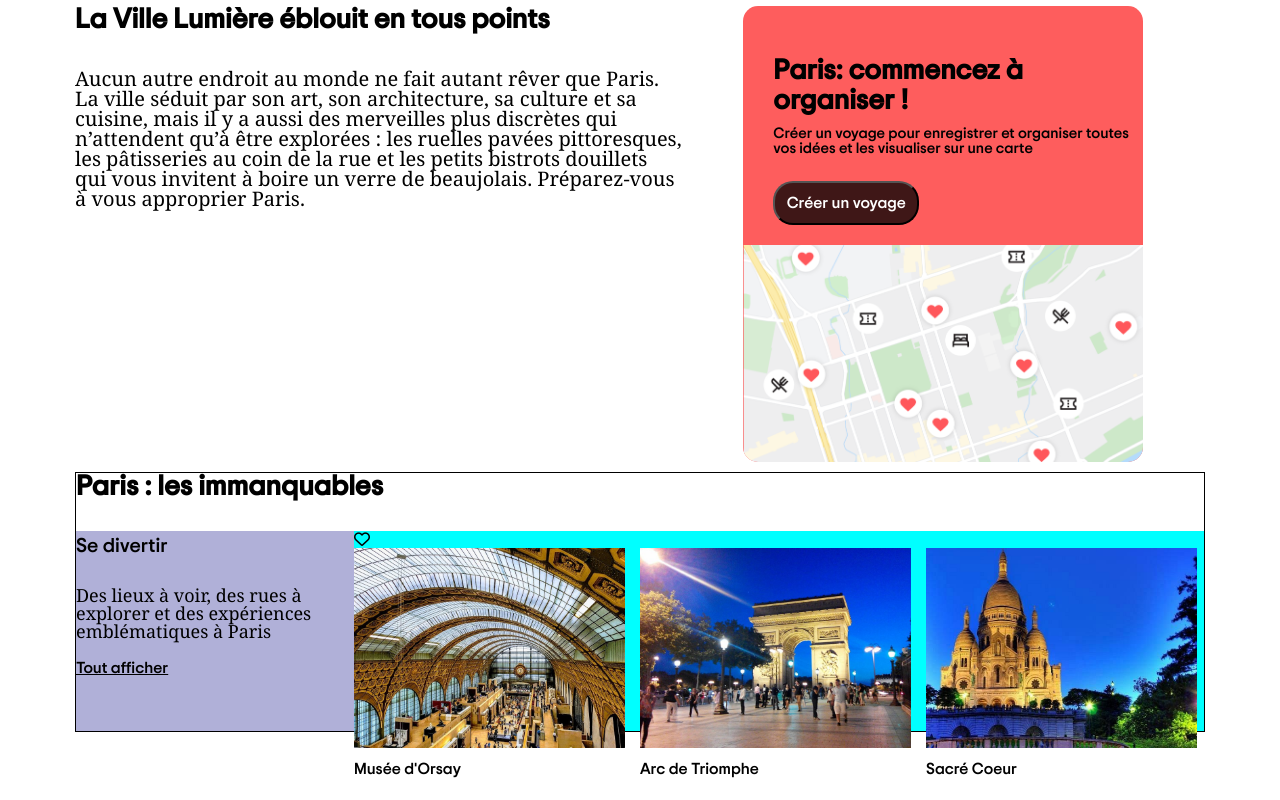
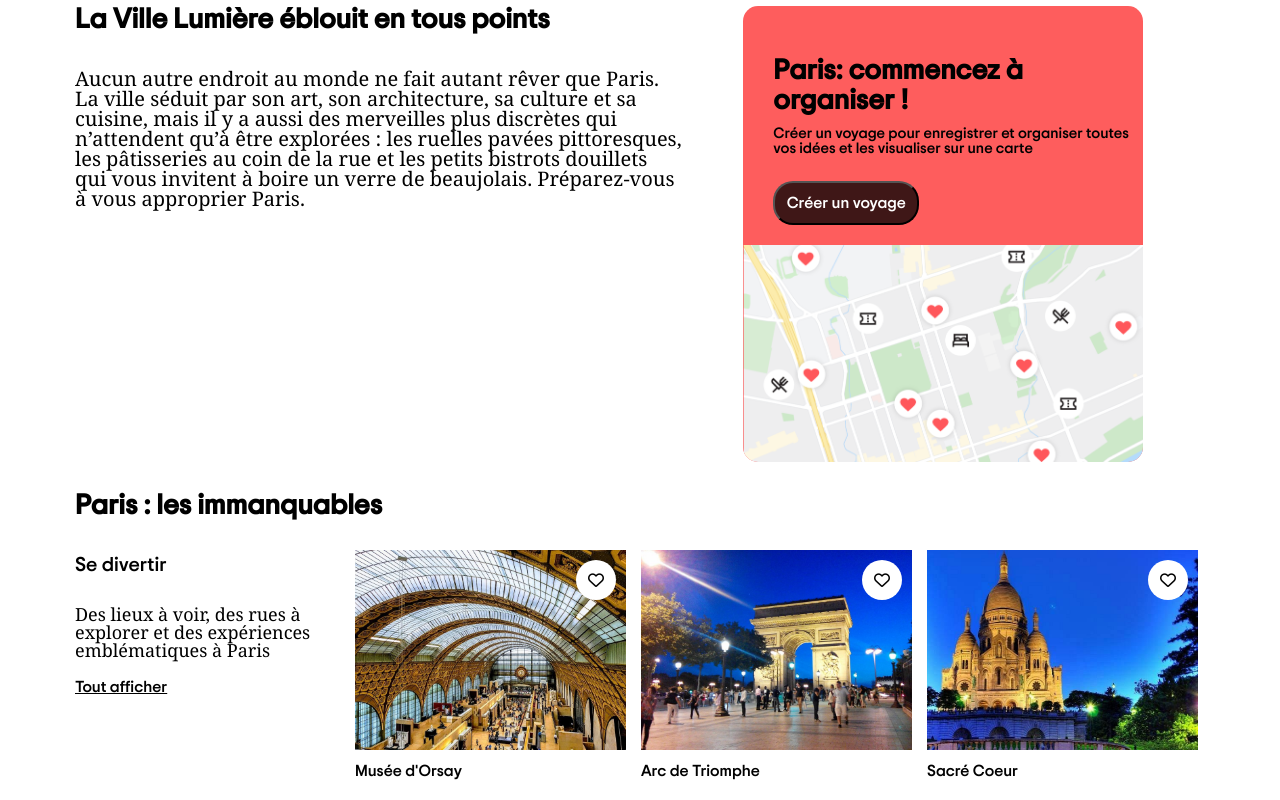
Before and after one commit to guillaumegemelas/TripAdvisor, a plain HTML site: page index.html in a window 1280 px wide. Shown: the part 918-1718 px from the top of the page. Drawn offline with Linux system fonts and the light colour scheme.

Commit message:
passage au second bloc

```diff
--- a/assets/css/style.css
+++ b/assets/css/style.css
@@ -259,15 +259,15 @@ h1 span {
 
 /*---Seconde partie de l'exercice-----------------------------------------------------------------*/
 .unmiss {
-  margin-top: 10px;
+  margin-top: 30px;
   /* height: 500px; determiner une valeur pour voir le bloc */
-  border: 1px solid black;
+  /* border: 1px solid black; */
 }
 
 main .bloc {
   margin-top: 30px;
   height: 200px;
-  background-color: #fe5d5d;
+  /* background-color: #fe5d5d; */
 }
 .bloc {
   display: flex;
@@ -296,17 +296,32 @@ main .bloc {
   position: relative;
 }
 
-.scroll .i {
-  position: absolute;
+.scroll li {
+  position: relative;
 }
 
+.colo2 .scroll i {
+  position: absolute;
+  right: 22px;
+  top: 22px;
+}
+
+.scroll div {
+  width: 40px;
+  height: 40px;
+  border-radius: 50px;
+  background-color: white;
+  position: absolute;
+  right: 10px;
+  top: 10px;
+}
 .colo1 {
   flex: 1;
-  background-color: rgb(176, 176, 216);
+  /* background-color: rgb(176, 176, 216); */
 }
 .colo2 {
   flex: 3;
-  background-color: aqua;
+  /* background-color: aqua; */
 }
 
 .bloc img {
--- a/index.html
+++ b/index.html
@@ -165,6 +165,8 @@
 
           <!-- 3 blocs qui se répètent à positionner avec 2 colonnes : texte et carroussel de photos -->
 
+          <!-- Premier bloc--------------------------------------------------------------------------- -->
+
           <section class="bloc">
             <div class="colo1">
               <h3>Se divertir</h3>
@@ -176,9 +178,10 @@
               <a href="#">Tout afficher</a>
             </div>
             <div class="colo2">
-              <i class="fa-regular fa-heart"></i>
               <ul class="scroll">
                 <li>
+                  <div></div>
+                  <i class="fa-regular fa-heart"></i>
                   <img
                     src="./assets/img/img2/20180601-122841-largejpg.jpg"
                     alt="photo1"
@@ -187,18 +190,24 @@
                 </li>
 
                 <li>
+                  <div></div>
+                  <i class="fa-regular fa-heart"></i>
                   <img
                     src="./assets/img/img2/arc-de-triomphe-at-night.jpg"
                     alt="photo2"
                   /><a href="#">Arc de Triomphe</a>
                 </li>
                 <li>
+                  <div></div>
+                  <i class="fa-regular fa-heart"></i>
                   <img
                     src="./assets/img/img2/basilica-del-sagrado.jpg"
                     alt="photo3"
                   /><a href="#">Sacré Coeur</a>
                 </li>
                 <li>
+                  <div></div>
+                  <i class="fa-regular fa-heart"></i>
                   <img
                     src="./assets/img/img2/cour-napoleon-et-pyramide.jpg"
                     alt="photo4"
@@ -206,22 +215,30 @@
                 </li>
 
                 <li>
+                  <div></div>
+                  <i class="fa-regular fa-heart"></i>
                   <img
                     src="./assets/img/img2/leider-durch-das-feuer.jpg"
                     alt="photo5"
                   /><a href="#">Notre Dame</a>
                 </li>
                 <li>
+                  <div></div>
+                  <i class="fa-regular fa-heart"></i>
                   <img
                     src="./assets/img/img2/marche-vernaison-maison.jpg"
                     alt="photo5"
                   /><a href="#">Marché aux puces de Saint-Ouen</a>
                 </li>
                 <li>
+                  <div></div>
+                  <i class="fa-regular fa-heart"></i>
                   <img src="./assets/img/img2/the-bookstore.jpg" alt="photo5" />
                   <a href="#">Librairie Shakespeare</a>
                 </li>
                 <li>
+                  <div></div>
+                  <i class="fa-regular fa-heart"></i>
                   <img
                     src="./assets/img/img2/vue-de-la-cour-d-honneur.jpg"
                     alt="photo5"
@@ -230,6 +247,8 @@
               </ul>
             </div>
           </section>
+
+          <!-- Fin du premier bloc--------------------------------------------------------------------------- -->
         </section>
       </div>
     </main>
```
